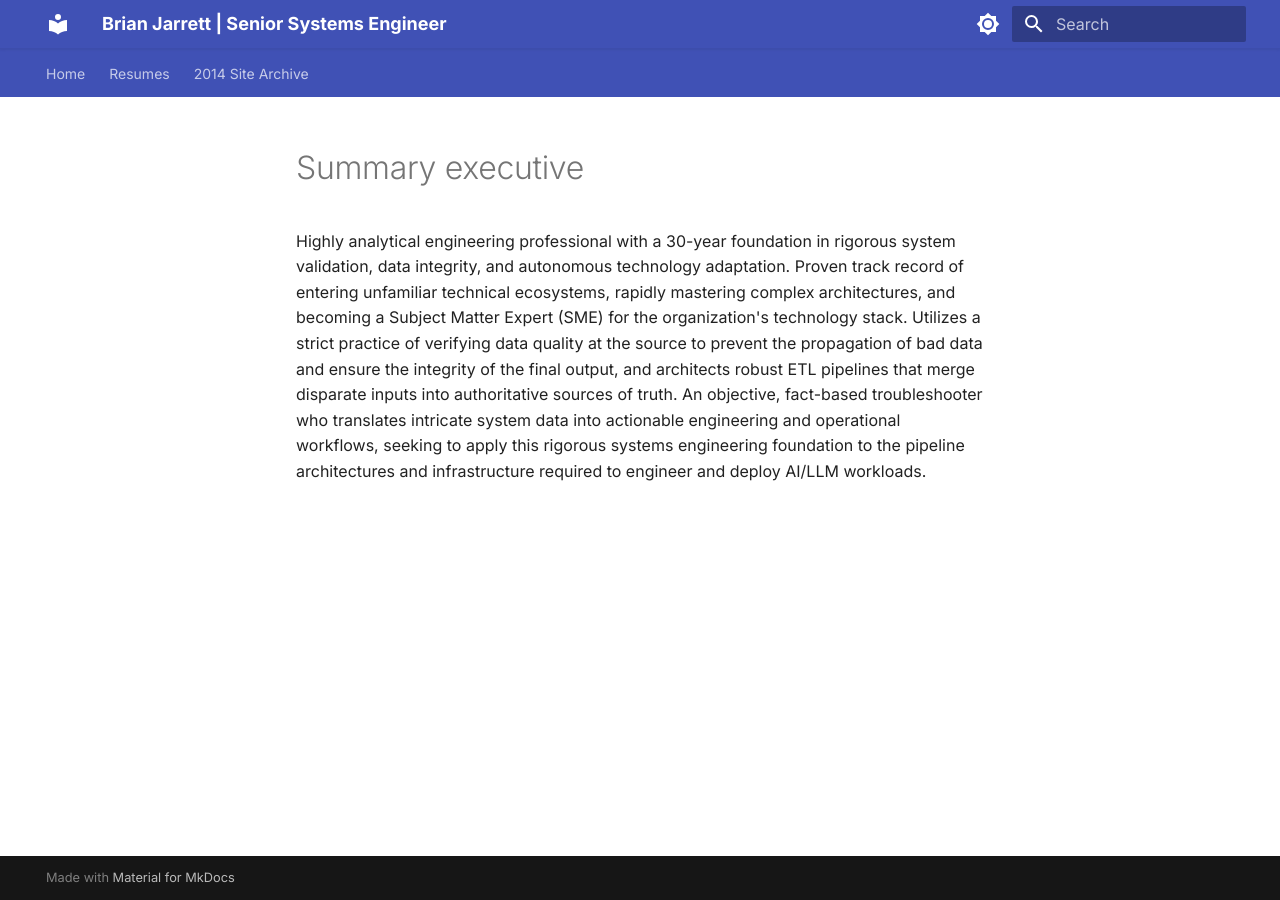
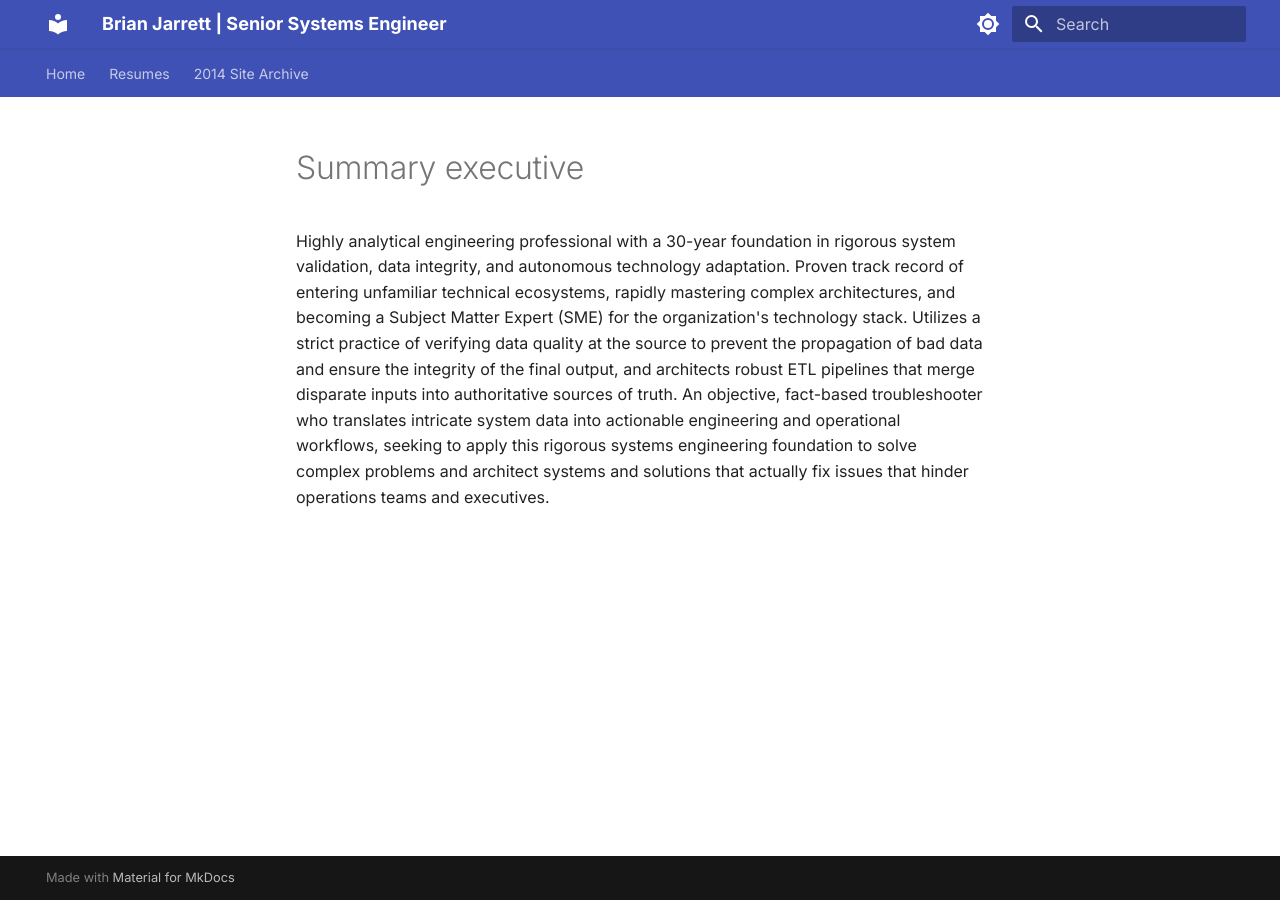
Before and after one commit to celttechie/celttechie.github.io, an MkDocs documentation site: the page built from docs/sections/summary_executive.md, in a window 1280 px wide. Built offline with MkDocs 1.6.1 and Material for MkDocs 9.7.7, drawn with Linux system fonts in a browser that asks for light colours.

Commit message:
updated summary to match LinkedIn edit

```diff
--- a/docs/sections/summary_executive.md
+++ b/docs/sections/summary_executive.md
@@ -1 +1 @@
-Highly analytical engineering professional with a 30-year foundation in rigorous system validation, data integrity, and autonomous technology adaptation. Proven track record of entering unfamiliar technical ecosystems, rapidly mastering complex architectures, and becoming a Subject Matter Expert (SME) for the organization's technology stack. Utilizes a strict practice of verifying data quality at the source to prevent the propagation of bad data and ensure the integrity of the final output, and architects robust ETL pipelines that merge disparate inputs into authoritative sources of truth. An objective, fact-based troubleshooter who translates intricate system data into actionable engineering and operational workflows, seeking to apply this rigorous systems engineering foundation to the pipeline architectures and infrastructure required to engineer and deploy AI/LLM workloads.
+Highly analytical engineering professional with a 30-year foundation in rigorous system validation, data integrity, and autonomous technology adaptation. Proven track record of entering unfamiliar technical ecosystems, rapidly mastering complex architectures, and becoming a Subject Matter Expert (SME) for the organization's technology stack. Utilizes a strict practice of verifying data quality at the source to prevent the propagation of bad data and ensure the integrity of the final output, and architects robust ETL pipelines that merge disparate inputs into authoritative sources of truth. An objective, fact-based troubleshooter who translates intricate system data into actionable engineering and operational workflows, seeking to apply this rigorous systems engineering foundation to solve complex problems and architect systems and solutions that actually fix issues that hinder operations teams and executives.
```
